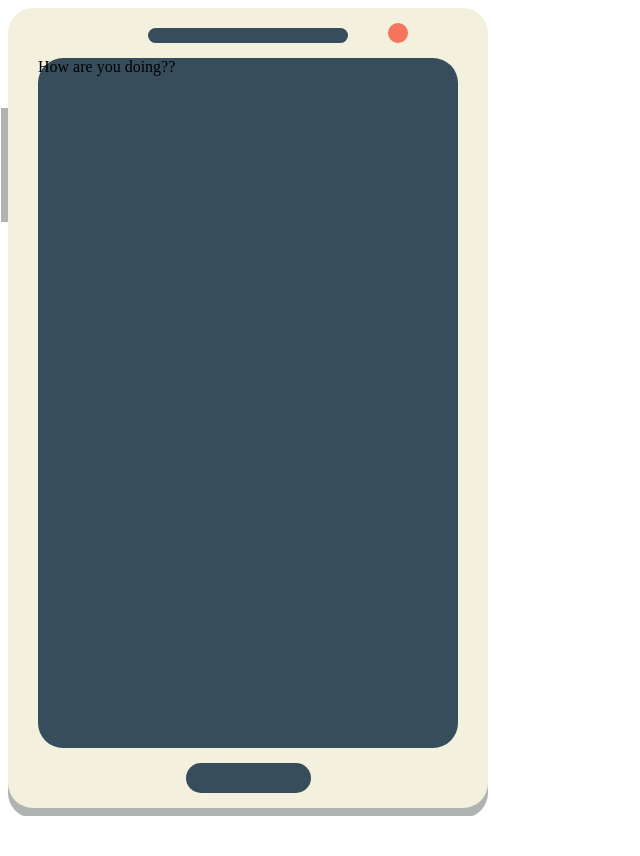
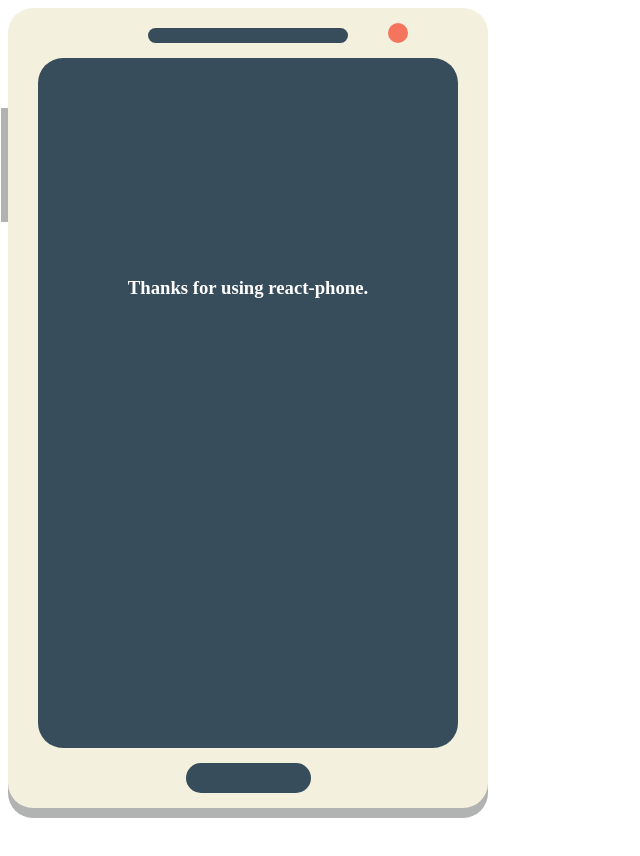
Before and after one commit to turutupa/react-smartphone, a React (Create React App) app: page / in a window 1280 px wide. Shown: the top 856 px of the page, without its empty margins (0-640 px from the left). Before the commit the page ends 816 px from the top, so only its background shows below. Built offline with nearby package versions, Linux system fonts and the light colour scheme.

Commit message:
first commit

```diff
--- a/src/components/Phone.tsx
+++ b/src/components/Phone.tsx
@@ -3,7 +3,7 @@ import styled from 'styled-components';
 import {
   ContainerProps,
   UpperSpeakProps,
-  // ScreenProps,
+  ScreenProps,
   HomeButtonProps,
   CameraProps,
   VolumeProps,
@@ -53,7 +53,8 @@ const UpperSpeaker = styled.div`
 `;
 
 const Screen = styled.div`
-  background-color: ${dark};
+  background-color: ${(props: ScreenProps) =>
+    props.color ? props.color : dark};
   width: ${phoneWidth - 60}px;
   height: ${phoneHeight - 110}px;
   position: absolute;
@@ -123,6 +124,7 @@ interface Props {
   text?: string;
   content?: JSX.Element;
   children?: JSX.Element | string;
+  screenColor?: string;
 }
 
 export default function Phone(props: Props) {
@@ -137,14 +139,13 @@ export default function Phone(props: Props) {
     text,
     children,
     content,
+    screenColor,
   } = props;
-  const component = children ? (
-    <div>{children}</div>
-  ) : content ? (
-    content
-  ) : (
-    renderDefault(text)
-  );
+  const component = children
+    ? children
+    : content
+    ? content
+    : renderDefault(text);
 
   return (
     <Container
@@ -156,7 +157,7 @@ export default function Phone(props: Props) {
       <UpperSpeaker color={detailsColor} />
       <Camera color={cameraColor} />
       <VolumeButtons color={volumeButtonsColor} />
-      <Screen>{component}</Screen>
+      <Screen color={screenColor}>{component}</Screen>
       <HomeButton color={detailsColor} />
     </Container>
   );
--- a/src/components/interfaces.tsx
+++ b/src/components/interfaces.tsx
@@ -9,7 +9,9 @@ export interface UpperSpeakProps {
   color?: string;
 }
 
-export interface ScreenProps {}
+export interface ScreenProps {
+  color?: string;
+}
 
 export interface HomeButtonProps {
   color?: string;
--- a/src/index.tsx
+++ b/src/index.tsx
@@ -5,7 +5,7 @@ import reportWebVitals from './reportWebVitals';
 
 ReactDOM.render(
   <React.StrictMode>
-    <Smartphone>How are you doing??</Smartphone>
+    <Smartphone />
   </React.StrictMode>,
   document.getElementById('root')
 );
--- a/tsconfig.json
+++ b/tsconfig.json
@@ -26,6 +26,7 @@
     "noImplicitThis": true,
     "noImplicitAny": true,
     "strictNullChecks": true,
-    "noEmit": true
-  }
+    "noEmit": false
+  },
+  "noEmit": false
 }
```
Also changed, not shown: package.json (+2 -5 lines), scripts/updateTsconfig.js (added, +7 -0 lines), 6 other files (tests, documents, lock files or other folders).
